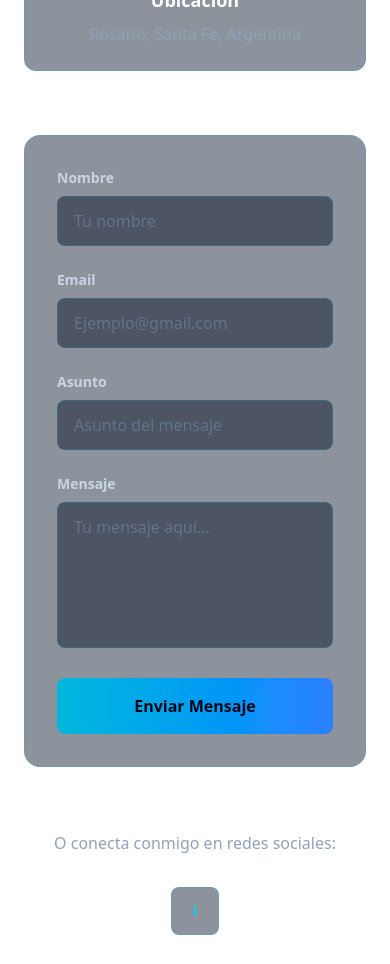
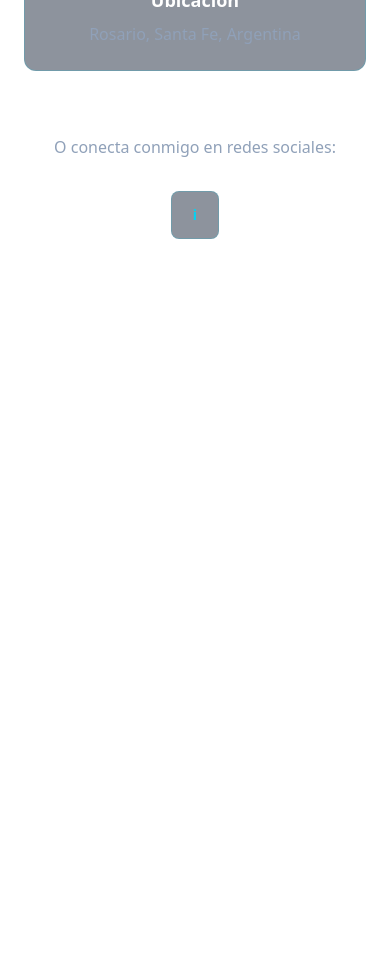
Before and after one commit to SantiagoPerezAgustin/Portafolio, a React (Vite) app in the folder Portafolio/: page / in a window 390 px wide. Shown: the part 5920-6884 px from the top of the page. After the commit the page ends 6239 px from the top, so only its background shows below. Built offline with nearby package versions, Linux system fonts and the light colour scheme.

Commit message:
Delete contact

```diff
--- a/Portafolio/src/components/Contact.jsx
+++ b/Portafolio/src/components/Contact.jsx
@@ -86,81 +86,6 @@ const Contact = () => {
           ))}
         </motion.div>
 
-        {/* Contact Form */}
-        <motion.form
-          variants={itemVariants}
-          className="bg-slate-800/50 border border-cyan-500/20 rounded-2xl p-8 space-y-6"
-        >
-          <div className="grid md:grid-cols-2 gap-6">
-            <div>
-              <label
-                htmlFor="name"
-                className="block text-sm font-semibold text-slate-300 mb-2"
-              >
-                Nombre
-              </label>
-              <input
-                type="text"
-                id="name"
-                className="w-full px-4 py-3 rounded-lg bg-slate-900/50 border border-cyan-500/20 text-white placeholder-slate-500 focus:outline-none focus:border-cyan-500/50 transition"
-                placeholder="Tu nombre"
-              />
-            </div>
-            <div>
-              <label
-                htmlFor="email"
-                className="block text-sm font-semibold text-slate-300 mb-2"
-              >
-                Email
-              </label>
-              <input
-                type="email"
-                id="email"
-                className="w-full px-4 py-3 rounded-lg bg-slate-900/50 border border-cyan-500/20 text-white placeholder-slate-500 focus:outline-none focus:border-cyan-500/50 transition"
-                placeholder="Ejemplo@gmail.com"
-              />
-            </div>
-          </div>
-
-          <div>
-            <label
-              htmlFor="subject"
-              className="block text-sm font-semibold text-slate-300 mb-2"
-            >
-              Asunto
-            </label>
-            <input
-              type="text"
-              id="subject"
-              className="w-full px-4 py-3 rounded-lg bg-slate-900/50 border border-cyan-500/20 text-white placeholder-slate-500 focus:outline-none focus:border-cyan-500/50 transition"
-              placeholder="Asunto del mensaje"
-            />
-          </div>
-
-          <div>
-            <label
-              htmlFor="message"
-              className="block text-sm font-semibold text-slate-300 mb-2"
-            >
-              Mensaje
-            </label>
-            <textarea
-              id="message"
-              rows="5"
-              className="w-full px-4 py-3 rounded-lg bg-slate-900/50 border border-cyan-500/20 text-white placeholder-slate-500 focus:outline-none focus:border-cyan-500/50 transition resize-none"
-              placeholder="Tu mensaje aquí..."
-            />
-          </div>
-
-          <motion.button
-            whileHover={{ scale: 1.02 }}
-            whileTap={{ scale: 0.98 }}
-            type="submit"
-            className="w-full px-8 py-4 rounded-lg bg-gradient-to-r from-cyan-500 to-blue-500 text-slate-950 font-bold hover:from-cyan-400 hover:to-blue-400 transition"
-          >
-            Enviar Mensaje
-          </motion.button>
-        </motion.form>
 
         {/* Social Links */}
         <motion.div variants={itemVariants} className="mt-16 text-center">
```
